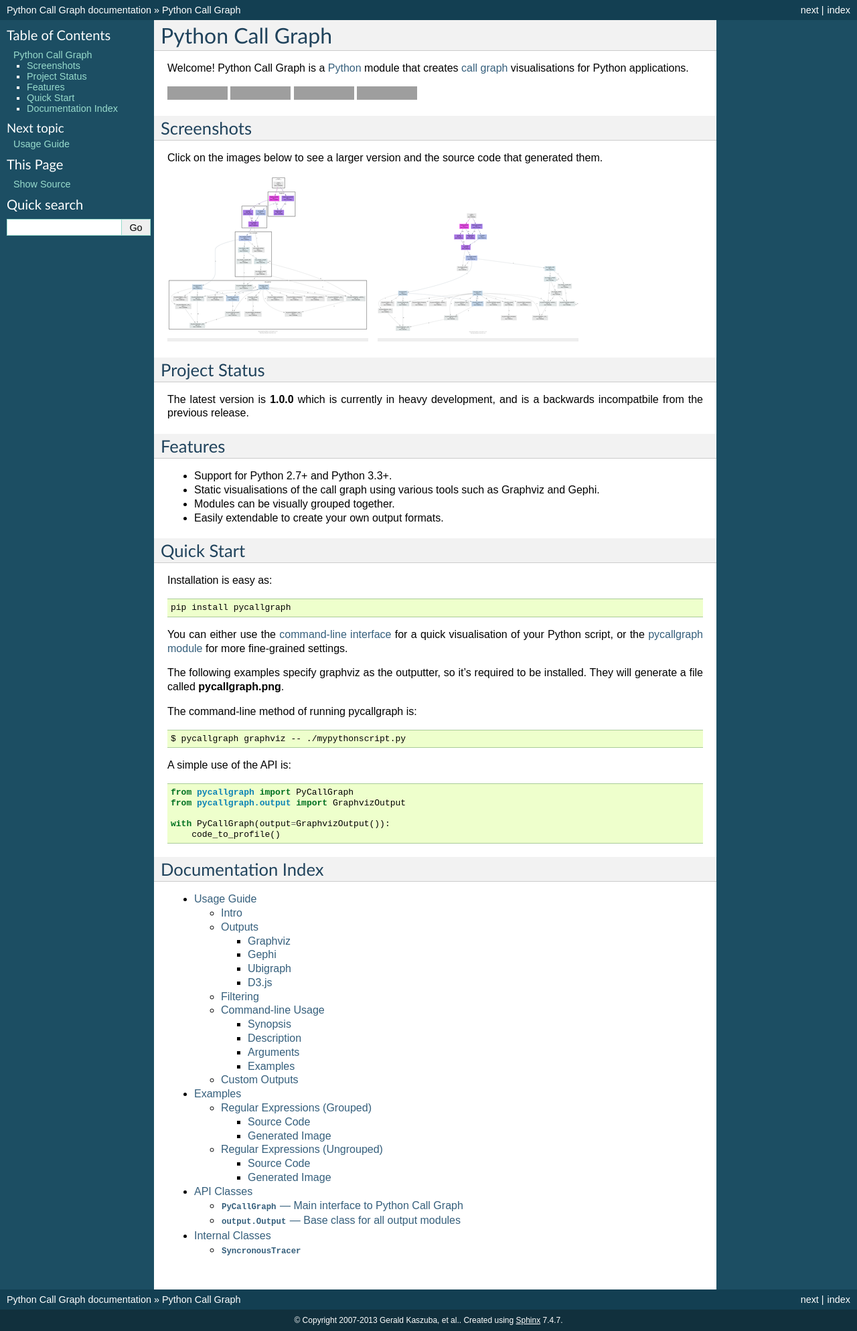
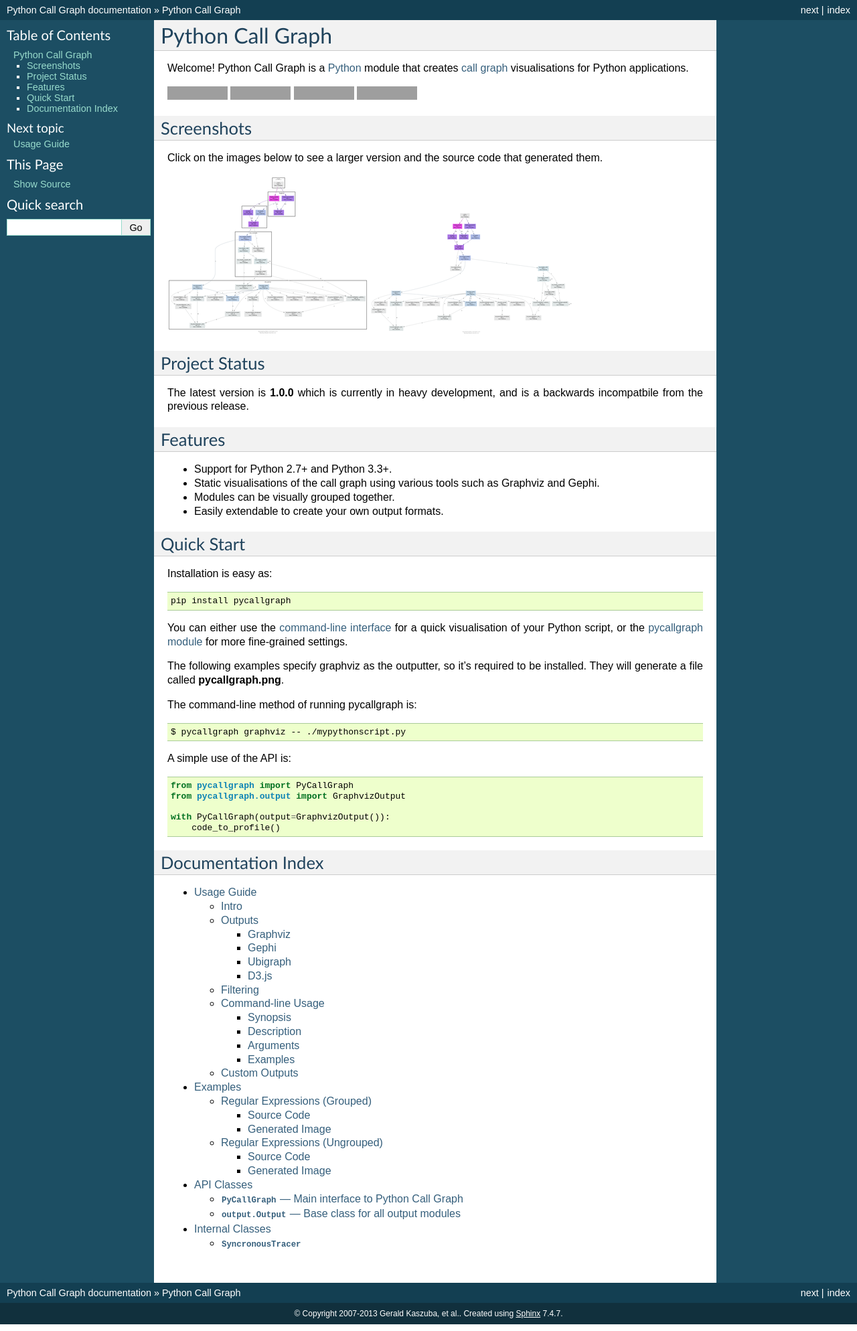
Before and after one commit to gak/pycallgraph, a Sphinx documentation site: the page built from docs/index.rst, in a window 1280 px wide. Shown: the whole page at 67% size. Built offline with Sphinx 7.4.7, drawn with Linux system fonts in a browser that asks for light colours; the version number could not be read and is left out; grey boxes are pictures that could not be loaded.

Commit message:
Documentation tweaks.
 - Additional styling for example thumbnails isn't needed for Read The Docs,
   as it already contains a border-bottom hover.
 - Added a link to ungrouped example from the grouped example.

```diff
--- a/docs/_static/style.css
+++ b/docs/_static/style.css
@@ -1,13 +1,3 @@
-#screenshots img {
-    border-bottom: 5px #eee solid;
-    margin-right: 10px;
-    padding-bottom: 5px;
-}
-
-#screenshots img:hover {
-    border-bottom: 5px #aaa solid;
-}
-
 .example-image img {
     max-width: 100%
 }
--- a/docs/examples/examples.yml
+++ b/docs/examples/examples.yml
@@ -2,7 +2,7 @@
   script: regexp.py
   run: ./regexp.py --grouped
   title: Regular Expressions (Grouped)
-  description: See how a regular expression is constructed and matched. The example also shows the comparison between creating a regular expression object before matching, versus matching a "new" regular expression every iteration.
+  description: See how a regular expression is constructed and matched. The example also shows the comparison between creating a regular expression object before matching, versus matching a "new" regular expression every iteration. See also :ref:`regexp_ungrouped_example`.
   execute_after: convert regexp_grouped.png -resize 300x regexp_grouped_thumb.png
 
 - name: regexp_ungrouped
```
